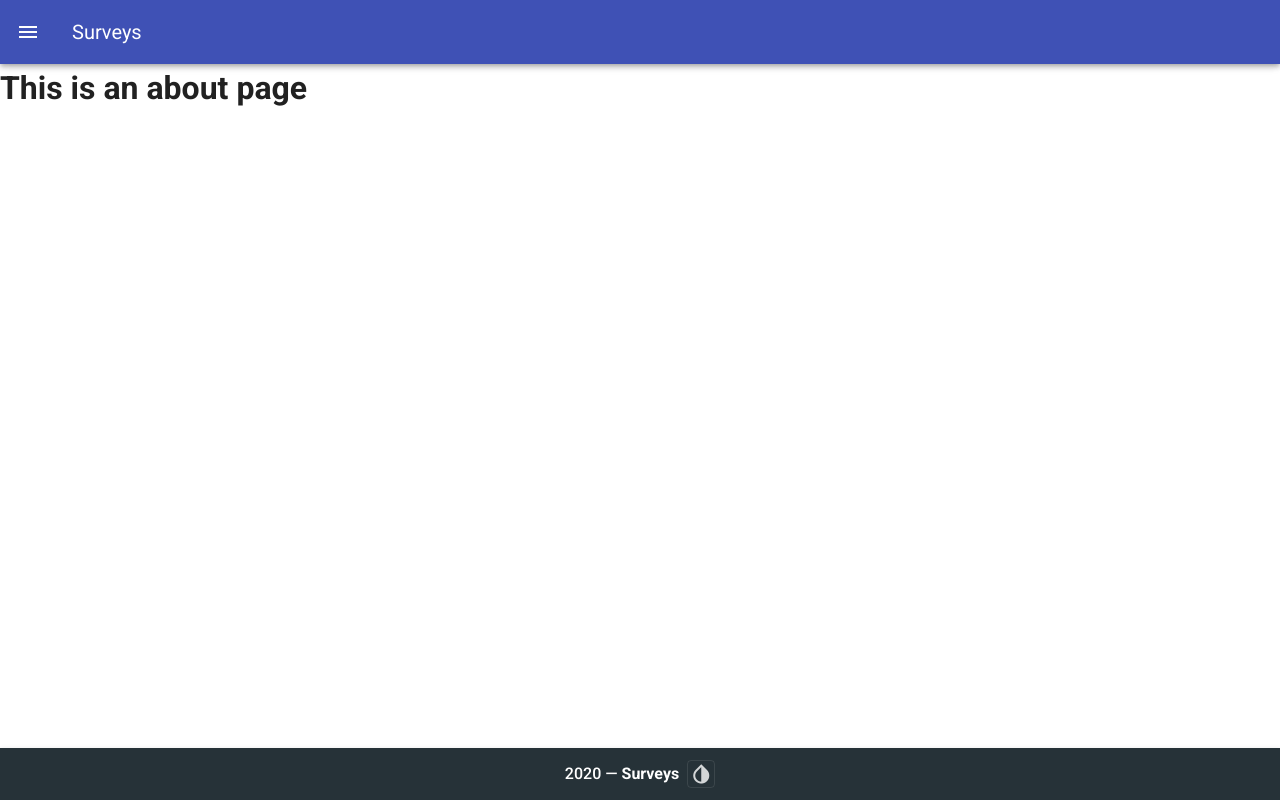
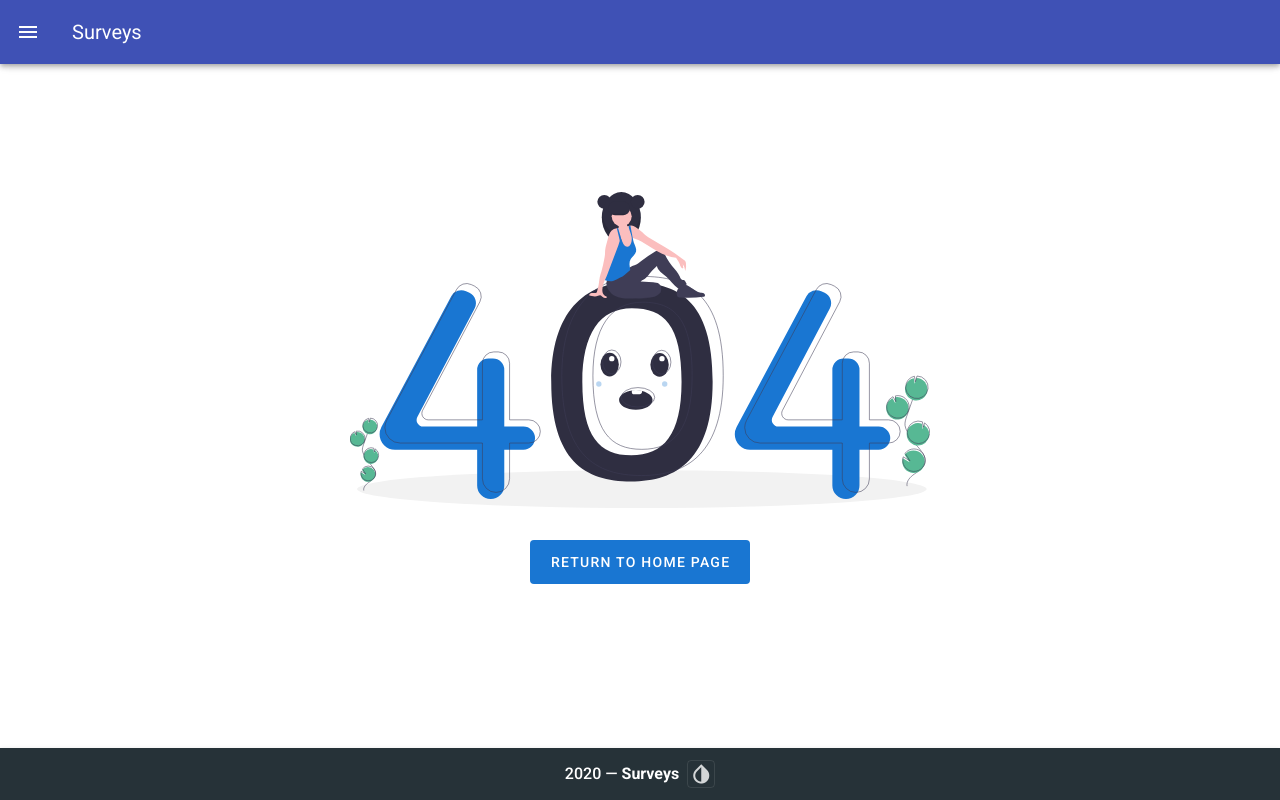
Before and after one commit to kushul/serveys, a Vue app in the folder frontend/: page /about in a window 1280 px wide. Built offline with nearby package versions, Linux system fonts and the light colour scheme.

Commit message:
remove about page

```diff
--- a/frontend/src/router/index.js
+++ b/frontend/src/router/index.js
@@ -18,14 +18,6 @@
     component: ServeyFullView
   },
   {
-    path: '/about',
-    name: 'About',
-    // route level code-splitting
-    // this generates a separate chunk (about.[hash].js) for this route
-    // which is lazy-loaded when the route is visited.
-    component: () => import(/* webpackChunkName: "about" */ '../views/About.vue')
-  },
-  {
     path: "*",
     name: "not-found",
     component: Page404,
--- a/frontend/src/views/About.vue
+++ /dev/null
@@ -1,5 +0,0 @@
-<template>
-  <div class="about">
-    <h1>This is an about page</h1>
-  </div>
-</template>
```
